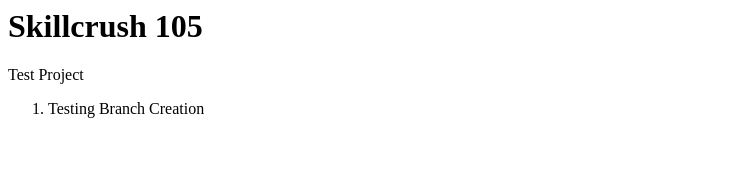
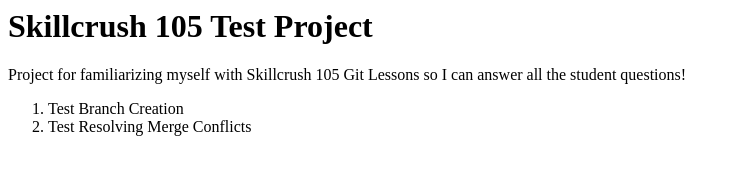
Before and after one commit to csndra0504/skillcrush-105-testing, a plain HTML site: page index.html in a window 1280 px wide. Shown: the whole page, without its empty margins (0-740 px from the left). Drawn offline with Linux system fonts and the light colour scheme.

Commit message:
update: added next step to list

```diff
--- a/index.html
+++ b/index.html
@@ -3,10 +3,11 @@
     <title>Skillcrush 105 Test Project</title>
   </head>
   <body>
-    <h1>Skillcrush 105</h1>
-    <p>Test Project</p>
+    <h1>Skillcrush 105 Test Project</h1>
+    <p>Project for familiarizing myself with Skillcrush 105 Git Lessons so I can answer all the student questions!</p>
     <ol>
-      <li>Testing Branch Creation</li>
+      <li>Test Branch Creation</li>
+      <li>Test Resolving Merge Conflicts</li>
     </ol>
   </body>
 </html>
```
